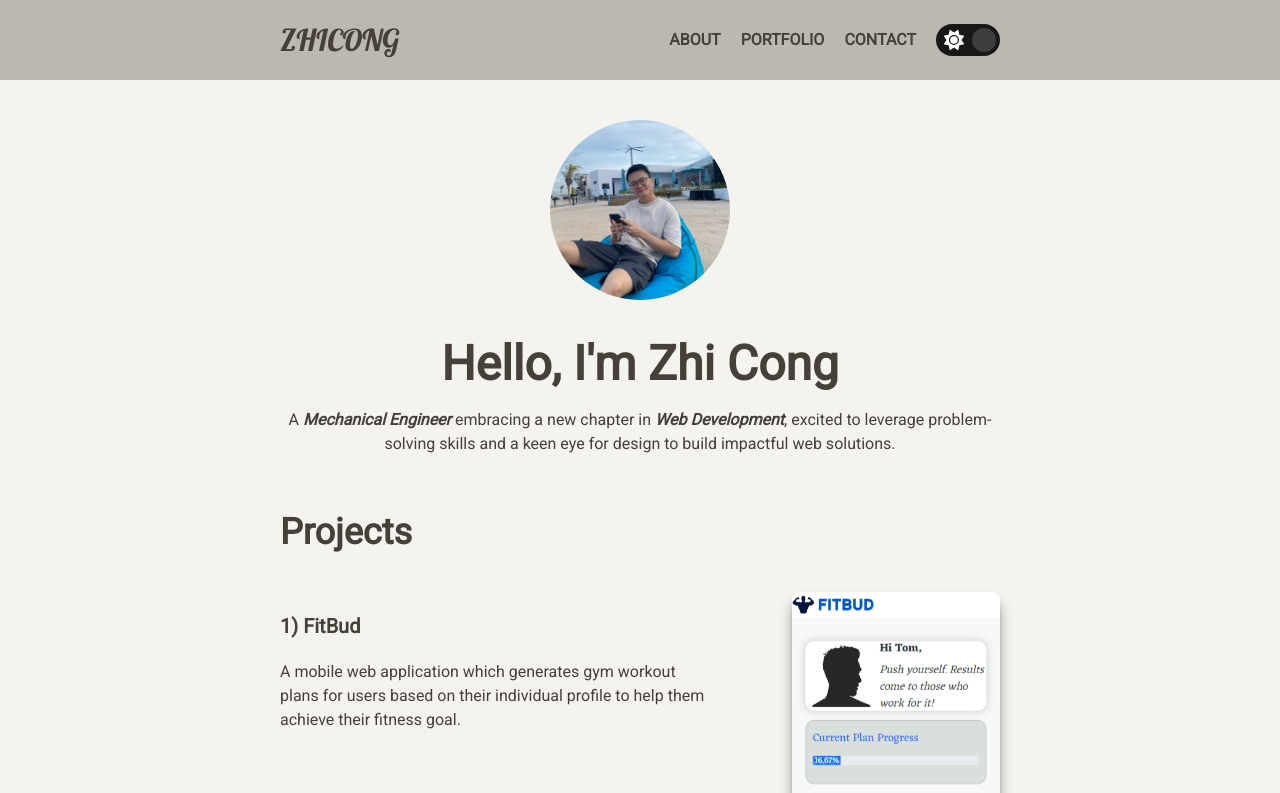
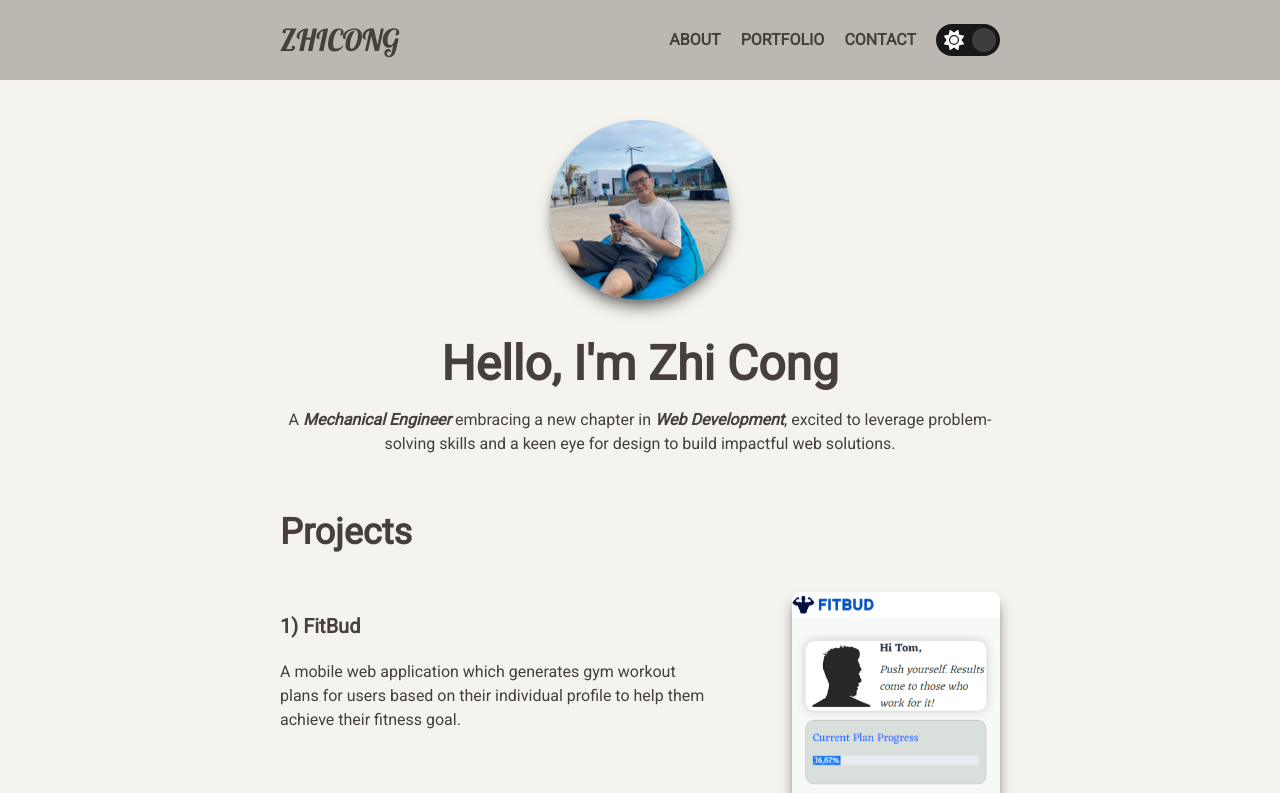
Before and after one commit to ZhiCong17/nextjs-portfolio, a Next.js app: page / in a window 1280 px wide. Shown: the top 793 px of the page. Built offline with nearby package versions, Linux system fonts and the light colour scheme.

Commit message:
add shadow to image in hero component

```diff
--- a/src/app/components/hero.jsx
+++ b/src/app/components/hero.jsx
@@ -8,7 +8,7 @@ export default function Hero() {
           src="/Me.jpg"
           width={180}
           height={180}
-          className="rounded-full aspect-square object-cover mx-auto"
+          className="rounded-full aspect-square object-cover mx-auto shadow-lg shadow-neutral-500"
           alt="Image of creator"
           priority={true}
         />
```
